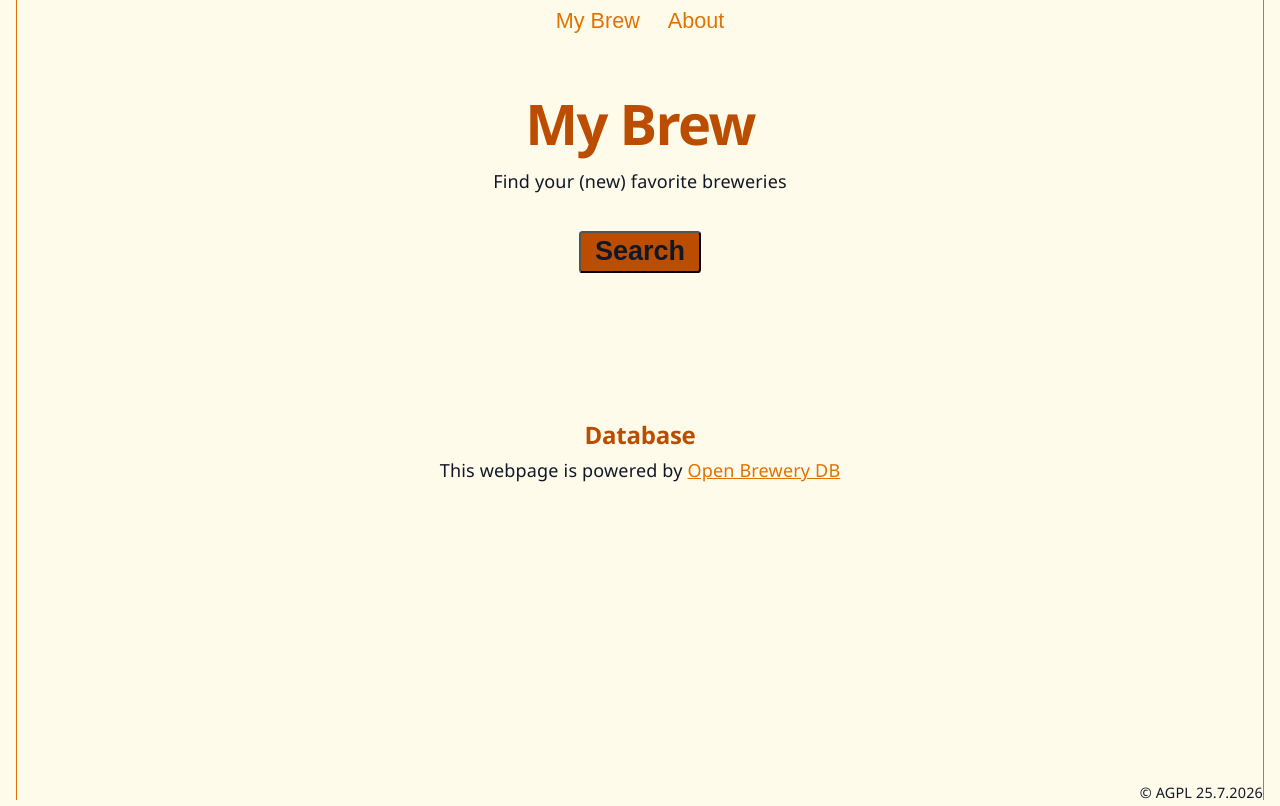
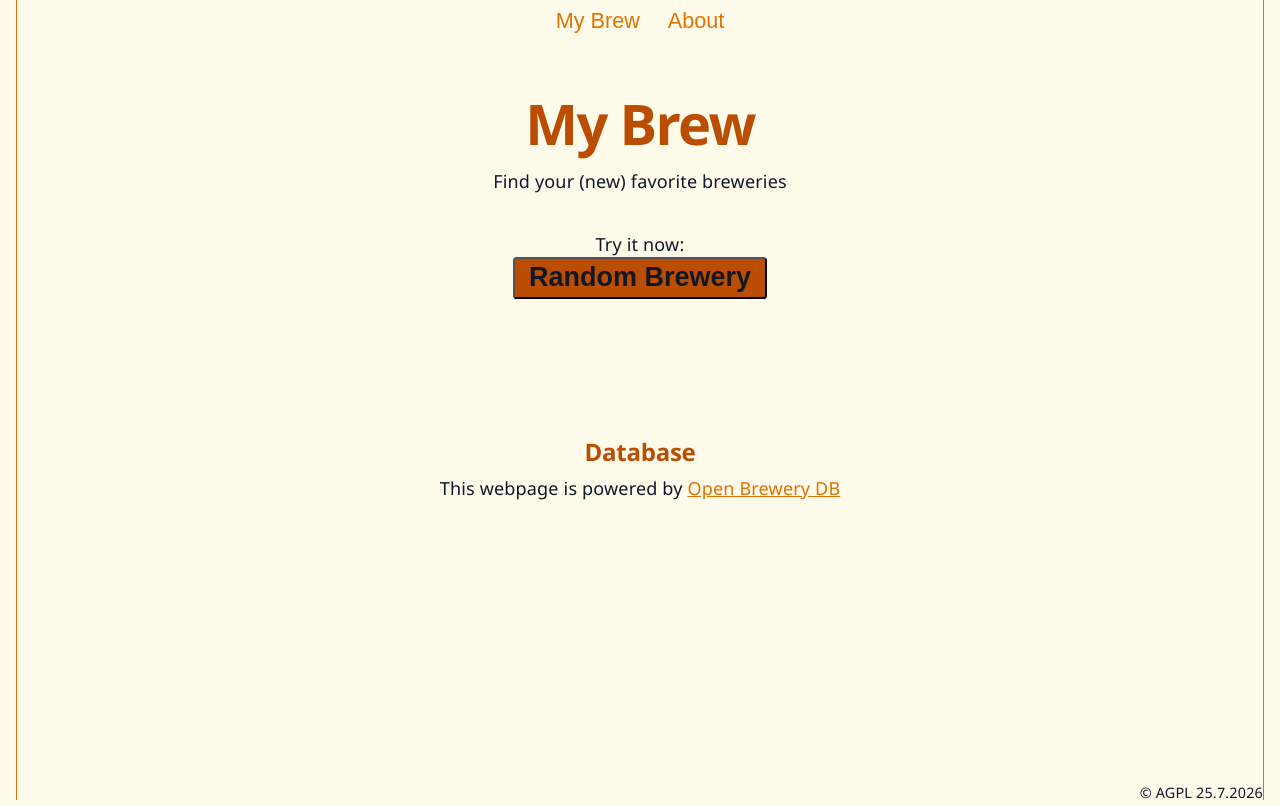
Before and after one commit to hendrik-ro/myBrew, a React (Vite) app: page / in a window 1280 px wide. Built offline with nearby package versions, Linux system fonts and the light colour scheme.

Commit message:
BrewRandom UI v0.1

```diff
--- /dev/null
+++ b/api/random.ts
@@ -0,0 +1,20 @@
+export default function BrewRandom() {
+  return {
+      "id": "b54b16e1-ac3b-4bff-a11f-f7ae9ddc27e0",
+      "name": "MadTree Brewing 2.0",
+      "brewery_type": "regional",
+      "address_1": "5164 Kennedy Ave",
+      "address_2": null,
+      "address_3": null,
+      "city": "Cincinnati",
+      "state_province": "Ohio",
+      "postal_code": "45213",
+      "country": "United States",
+      "longitude": -84.4137736,
+      "latitude": 39.1885752,
+      "phone": "5138368733",
+      "website_url": "http://www.madtreebrewing.com",
+      "state": "Ohio",
+      "street": "5164 Kennedy Ave"
+  }
+}
--- a/src/App.tsx
+++ b/src/App.tsx
@@ -4,9 +4,11 @@ import Main from "./main/main";
 import About from "./about/about";
 import Footer from "./ui/footer";
 import NavBar from "./ui/navBar";
+import BrewRandom from "../api/random.ts";
 
 function App() {
   const [page, setPage] = useState("main");
+  const [breweries, setBreweries] = useState(null);
 
   const pages: string[] = ["main", "about"];
 
@@ -15,11 +17,18 @@ function App() {
     setPage(page);
   };
 
+  const handleRandom = () => {
+    const result = [BrewRandom()];
+    setBreweries(result);
+  };
+
   return (
     <>
       <div className="container">
         <NavBar onNav={handleNav} />
-        {page === "main" && <Main />}
+        {page === "main" && (
+          <Main ApiResults={breweries} Random={handleRandom} />
+        )}
         {page === "about" && <About />}
         <Footer />
       </div>
--- a/src/main/main.tsx
+++ b/src/main/main.tsx
@@ -1,4 +1,12 @@
-export default function Main() {
+import type { BreweriesProps } from "../types/breweriesProps";
+
+export default function Main(props: BreweriesProps) {
+  const { ApiResults, Random } = props;
+
+  const handleClick = () => {
+    Random();
+  };
+
   return (
     <>
       <header style={{ margin: "2rem" }}>
@@ -6,7 +14,19 @@ export default function Main() {
         <p>Find your (new) favorite breweries</p>
       </header>
       <section>
-        <button id="brewButton">Search</button>
+        <p>Try it now:</p>
+        <button id="brewButton" onClick={handleClick}>
+          Random Brewery
+        </button>
+        {ApiResults && ApiResults.length > 0 ? (
+          <div id="brewRandomResult">
+            <p>{ApiResults[0].name}</p>
+            <p>{ApiResults[0].address_1}</p>
+            <p>
+              {ApiResults[0].postal_code} {ApiResults[0].city}
+            </p>
+          </div>
+        ) : null}
       </section>
       <section style={{ margin: "auto" }}>
         <h2>Database</h2>
--- /dev/null
+++ b/src/types/breweriesProps.tsx
@@ -0,0 +1,20 @@
+export type Brewery = {
+  id: string;
+  name: string;
+  brewery_type: string;
+  address_1: string;
+  address_2: string;
+  address_3: string;
+  city: string;
+  state_province: string;
+  postal_code: string;
+  country: string;
+  website_url: string;
+  state: string;
+  street: string;
+};
+
+export type BreweriesProps = {
+  ApiResults: Brewery[];
+  Random: () => void;
+};
```
